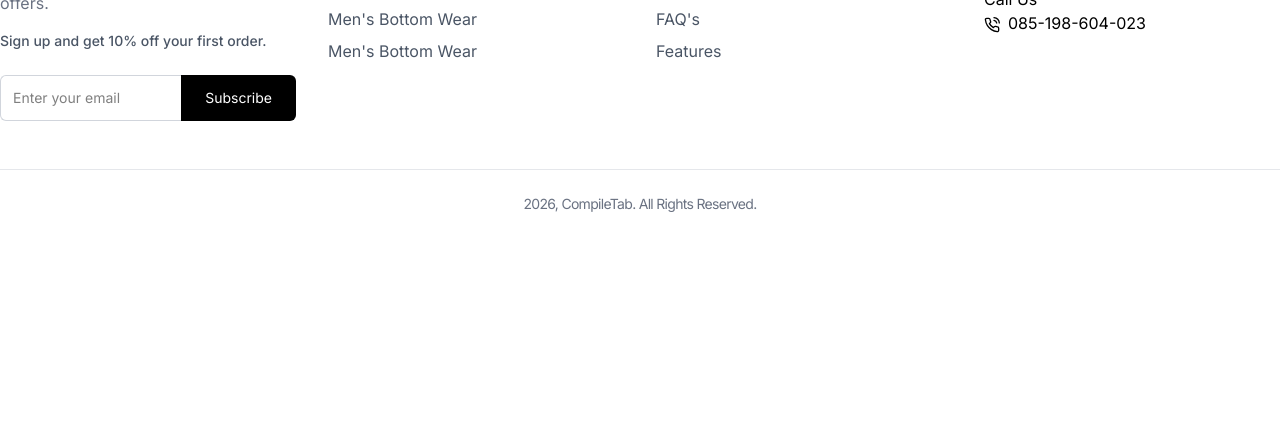
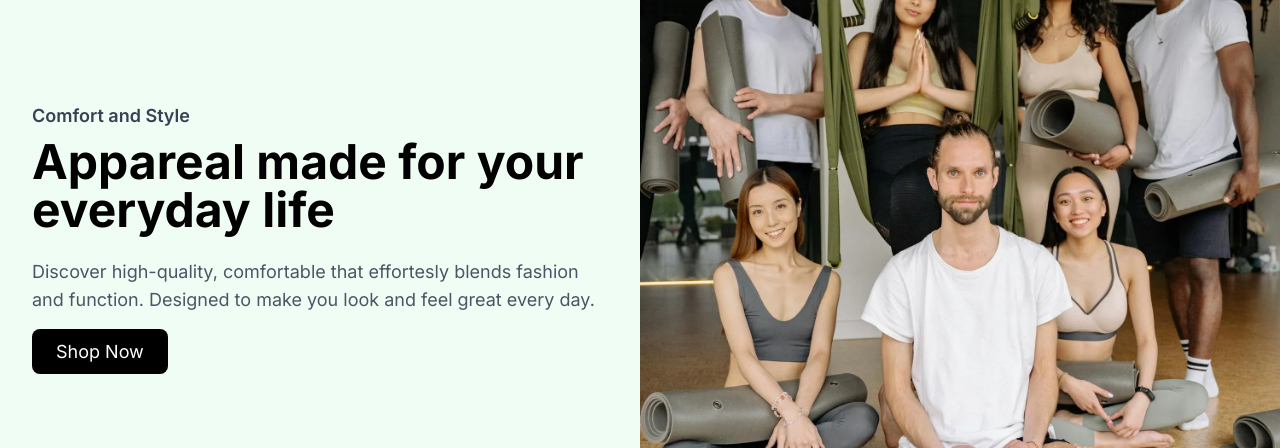
Before and after one commit to DzakyKurniawann/ZStore, a React (Vite) app in the folder frontend/: page / in a window 1280 px wide. Shown: the part 4913-5361 px from the top of the page. Before the commit the page ends 5175 px from the top, so only its background shows below. Built offline with nearby package versions, Linux system fonts and the light colour scheme.

Commit message:
feat: implement featured collection

```diff
--- /dev/null
+++ b/frontend/src/components/Products/FeatureCollection.jsx
@@ -0,0 +1,40 @@
+import React from "react";
+import { Link } from "react-router-dom";
+import featured from "../../assets/featured.webp";
+
+const FeatureCollection = () => {
+  return (
+    <section className="py-16 px-4 lg:px-0">
+      <div className="container mx-auto flex flex-col-reverse lg:flex-row items-center bg-green-50 rounded-3xl">
+        <div className="lg:w-1/2 p-8 text-center lg:text-left">
+          <h2 className="text-lg font-semibold text-gray-700 mb-2">
+            Comfort and Style
+          </h2>
+          <h2 className="text-4xl lg:text-5xl font-bold mb-6">
+            Appareal made for your everyday life
+          </h2>
+          <p className="text-lg text-gray-600 mb-6">
+            Discover high-quality, comfortable that effortesly blends fashion
+            and function. Designed to make you look and feel great every day.
+          </p>
+          <Link
+            to="/collections/all"
+            className="bg-black text-white px-6 py-3 rounded-lg text-lg hover:bg-gray-800"
+          >
+            Shop Now
+          </Link>
+        </div>
+
+        <div className="lg:w-1/2">
+          <img
+            src={featured}
+            alt="Featured Collection"
+            className="w-full h-full object-cover lg:rounded-tr-3xl lg:rounded-br-3xl"
+          />
+        </div>
+      </div>
+    </section>
+  );
+};
+
+export default FeatureCollection;
--- a/frontend/src/pages/Home.jsx
+++ b/frontend/src/pages/Home.jsx
@@ -4,6 +4,7 @@ import GenderCollectionSection from "../components/Products/GenderCollectionSect
 import NewArrivals from "../components/Products/NewArrivals";
 import ProductDetails from "../components/Products/ProductDetails";
 import ProductGrid from "../components/Products/ProductGrid";
+import FeatureCollection from "../components/Products/FeatureCollection";
 
 const placeholderProducts = [
   {
@@ -72,6 +73,8 @@ const Home = () => {
         </h2>
         <ProductGrid products={placeholderProducts} />
       </div>
+
+      <FeatureCollection />
     </div>
   );
 };
```
